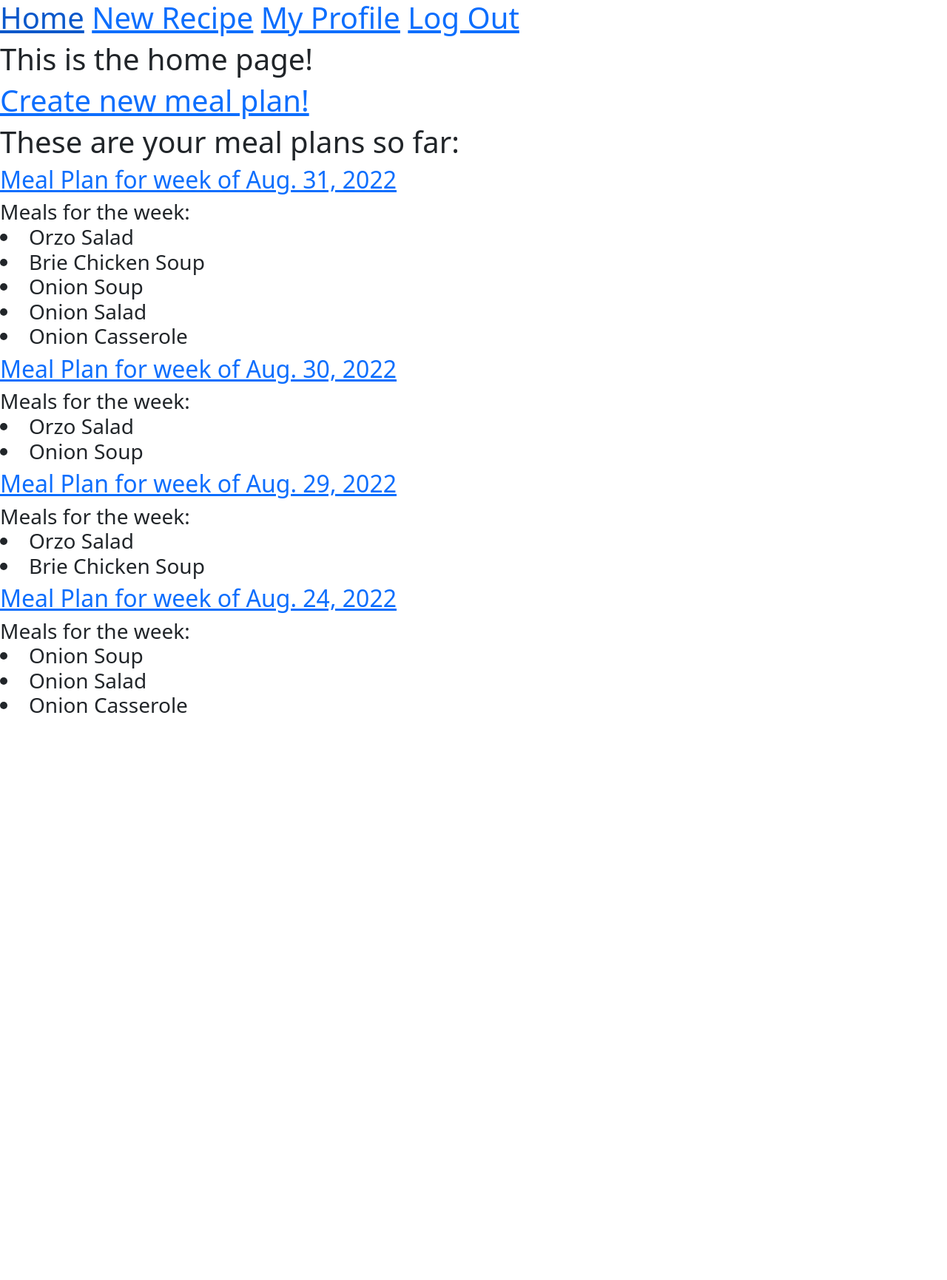
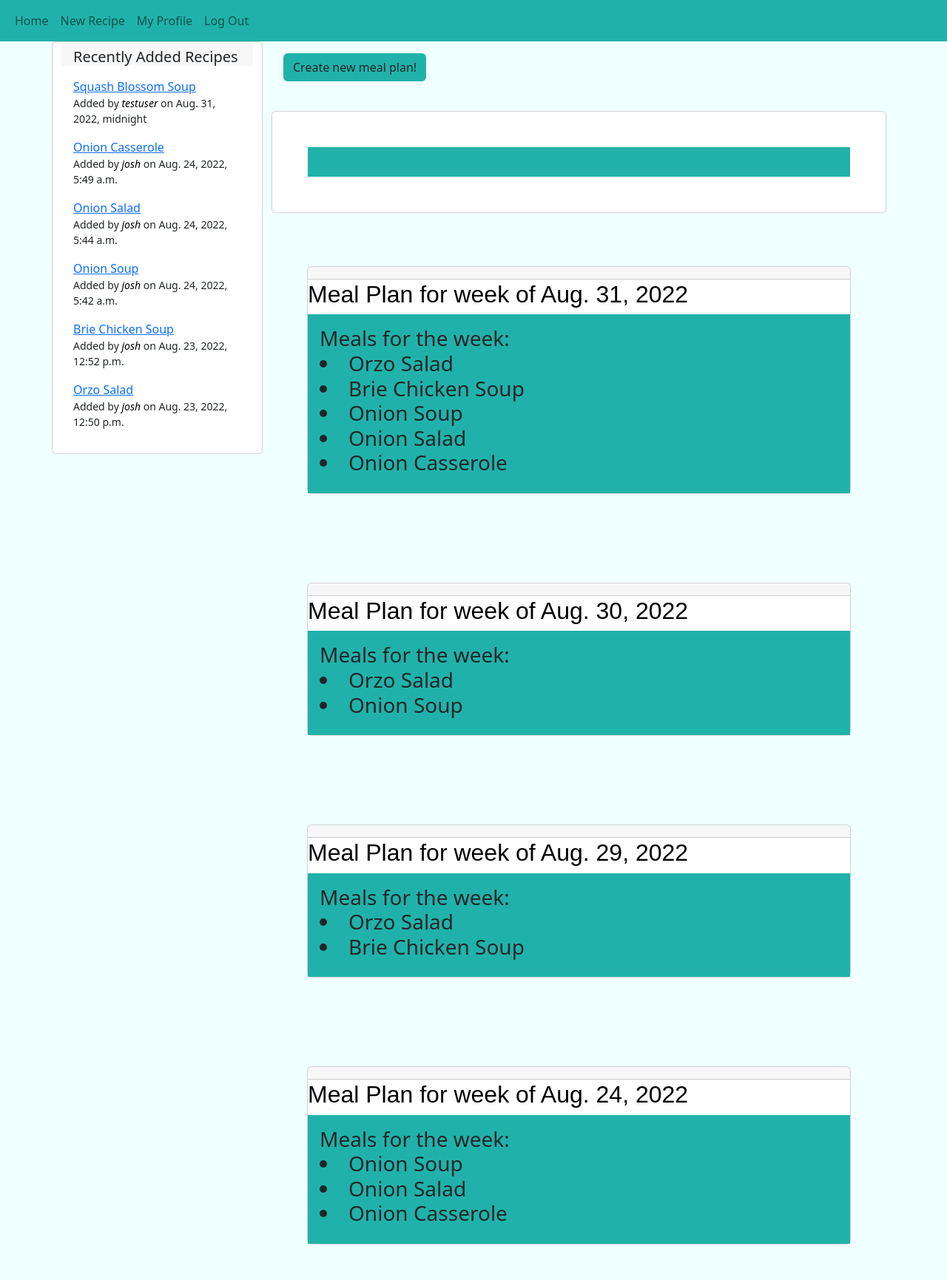
Before and after one commit to emburyj/Meal-Wizard, a Django app: page / in a window 1280 px wide. Shown: the whole page at 74% size. Before the commit the page ends 964 px from the top, so only its background shows below. Run offline with Django 4.2, Linux system fonts and the light colour scheme; a user stored in the database is signed in; data comes from the database, SQL or seed files in the repository; style sheets or scripts are compiled from the project's sources.

Commit message:
began adding css styling to pages

```diff
--- /dev/null
+++ b/cookbook/static/custom.scss
@@ -0,0 +1 @@
+$primary: #20B2AA;
--- /dev/null
+++ b/cookbook/static/styles.css
@@ -0,0 +1,23 @@
+.themeColor {
+    background-color: #20B2AA;
+}
+
+.backgroundColor {
+    background-color: #F0FFFF;
+}
+
+a.mealplanLink {
+    color: black;
+    text-decoration: none;
+    font-family: Arial, Helvetica, sans-serif;
+}
+
+a.userLink{
+    font-style: italic;
+    text-decoration: none;
+    color: black;
+}
+
+a.btn-primary-bg {
+    --bs-btn-bg: #20B2AA;
+}
--- a/cookbook/templates/home.html
+++ b/cookbook/templates/home.html
@@ -1,31 +1,73 @@
 {% extends "base.html" %}{% block content %}
-<h1>
-    This is the home page!
-</h1>
-<h1>
-    <a href="{% url 'create_mp' %}">Create new meal plan!</a>
 
-</h1>
+<div class="container">
+    <div class="row g-4">
+        <!-- Left side nav start -->
+        <div class="col-lg-3">
+            <div class="row g-4">
+                <!-- Card Recent Recipes Start -->
+                <div class="card">
+                    <!-- Card header start -->
+                    <div class="card-header pb-0 border-0">
+                        <h5 class="card-title mb-0">
+                            Recently Added Recipes
+                        </h5>
+                    </div>
+                    <!-- Card body start -->
+                    <div class="card-body">
+                        {% for recipe in recent_recipes %}
+                            <div class="hstack gap-2 mb-3">
+                                <div class="overflow-hidden">
+                                    <a class="h6 mb-0" href="{{ recipe.source }}">{{ recipe.name }}</a>
+                                    <p class="mb-0 small text truncate">
+                                        Added by
+                                        <a class="userLink" href="{% url 'profile' recipe.author %}">{{ recipe.author }}</a>
+                                        on {{ recipe.created_date }}
+                                    </p>
+                                </div>
+                            </div>
+                        {% endfor %}
+                    </div>
+                </div>
+            </div>
+        </div>
+        <!-- Center nav start -->
+        <!-- Button to create new MP -->
+        <div class="col-md-8 col-lg-6 vstack gap-4">
+            <div class="m-3">
+                <a href="{% url 'create_mp' %}" role="button" class="btn btn-primary-bg">
+                    Create new meal plan!
+                </a>
+            </div>
+            <div class="card themeColor">
+                <div class="card-body m-5 themeColor">
+                    <h2>
+                    </h2>
+                </div>
+            </div>
+            {% for key, val in MP_Recs.items %}
 
-<h1>
-    These are your meal plans so far:
-</h1>
-
-    {% comment %}Create a button here{% endcomment %}
-{% for key, val in MP_Recs.items %}
+            <div class="card m-5">
+                <div class="card-header">
+                </div>
                 <h2>
-        <a href="{% url 'mp_detail' key.rcid %}">Meal Plan for week of {{ key.created_date }}</a>
+                    <a class="mealplanLink" href="{% url 'mp_detail' key.rcid %}">Meal Plan for week of {{ key.created_date }}</a>
                 </h2>
+                <div class="card-body themeColor">
                     <h3>
                         Meals for the week:
-
                         {% for item in val %}
                             <li>
                                 {{ item.name }}
                             </li>
                         {% endfor %}
                     </h3>
+
+                </div>
+            </div>
             {% endfor %}
-    {% comment %}Create a for block for listing meal plans in existence{% endcomment %}
+        </div>
+    </div>
+</div>
 
 {% endblock %}
--- a/mysite/templates/base.html
+++ b/mysite/templates/base.html
@@ -1,22 +1,39 @@
 <!DOCTYPE html>
-<html>
+<html lang="en">
 {% load static %}
+<link rel="stylesheet" href="{% static 'styles.css' %}">
+<link rel="stylesheet" href="{% static 'custom.scss' %}">
     <head>
          <meta charset="utf-8">
          <meta name="viewport" content="width=device-width, initial-scale=1">
          <title>Groc Out</title>
          <link href="https://cdn.jsdelivr.net/npm/bootstrap@5.2.0/dist/css/bootstrap.min.css" rel="stylesheet" integrity="sha384-gH2yIJqKdNHPEq0n4Mqa/HGKIhSkIHeL5AyhkYV8i59U5AR6csBvApHHNl/vI1Bx" crossorigin="anonymous">
     </head>
-<h1>
-    <a href="{% url 'home'%}">Home</a>
-    <a href="{% url 'create_recipe' %}">New Recipe</a>
+            <nav class="navbar sticky-top navbar-expand-lg themeColor">
+              <div class="container-fluid">
+                <div class="">
+                  <ul class="navbar-nav me-auto mb-2 mb-lg-0">
+                    <li class="nav-item">
+                      <a class="nav-link" href="{% url 'home'%}">Home</a>
+                    </li>
+                    <li class="nav-item">
+                      <a class= "nav-link "href="{% url 'create_recipe' %}">New Recipe</a>
+                    </li>
                     {% if user.is_authenticated %}
-      <a href="{% url 'profile' user.username %}">My Profile</a>
-      <a href="{% url 'logout'%}">Log Out</a>
+                    <li class="nav-item">
+                      <a class="nav-link" href="{% url 'profile' user.username %}">My Profile</a>
+                    </li>
+                    <li class="nav-item">
+                      <a class= "nav-link "href="{% url 'logout' %}">Log Out</a>
+                    </li>
+                    {% endif %}
+                  </ul>
+                </div>
+              </div>
+            </nav>
 
-    {% endif %}
-</h1>
-     <body>
+
+    <body class="backgroundColor">
             {% if messages %}
               {% for message in messages %}
                 <div class="alert alert-{{ message.tags }}">
```
Lines whose indentation alone changed are shown as unchanged.
